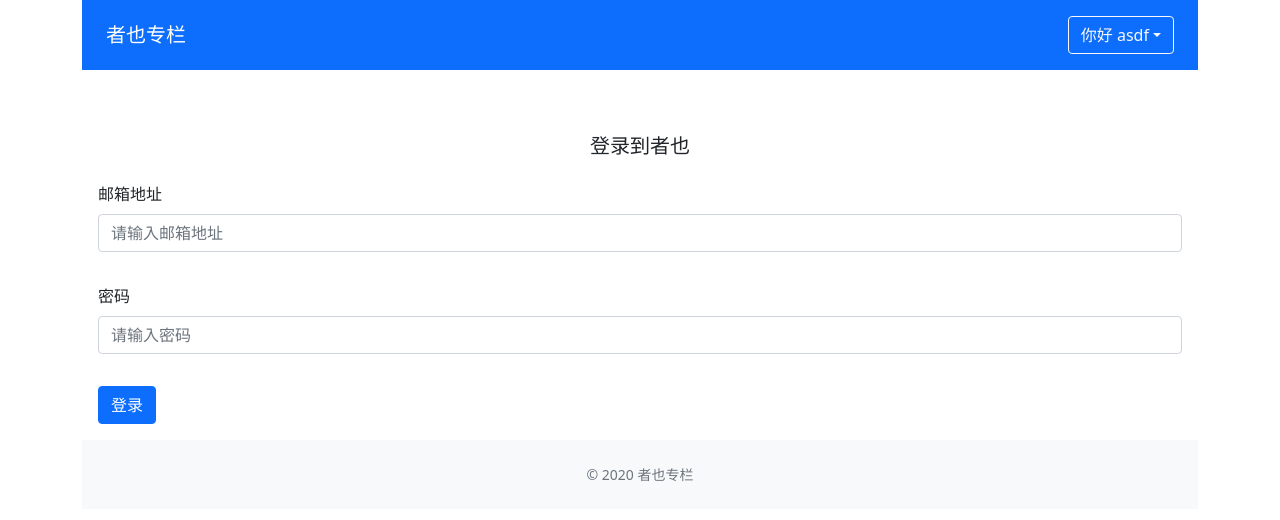
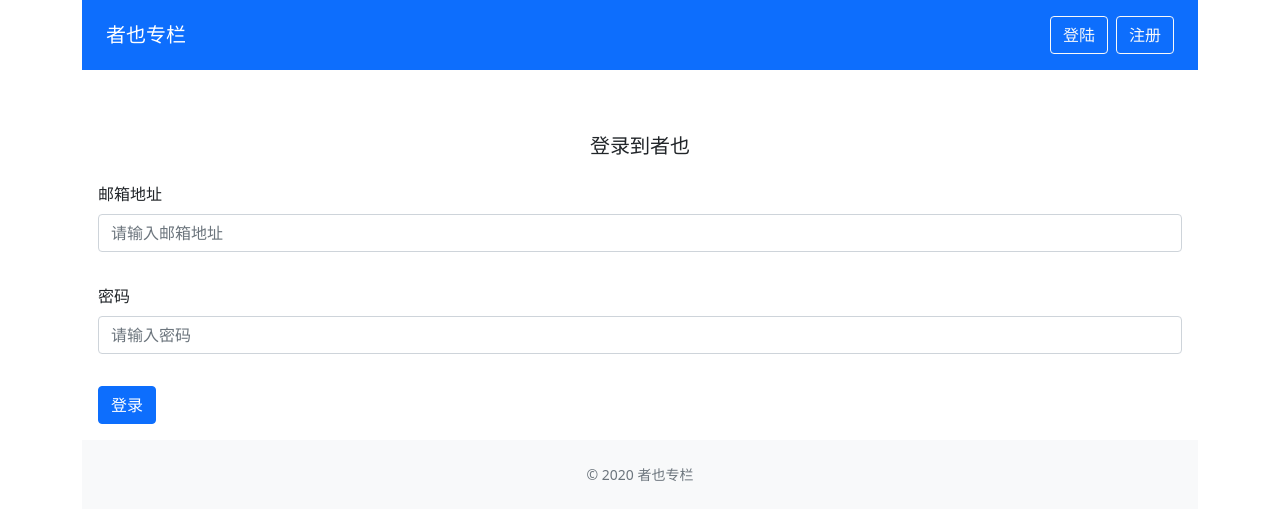
Before and after one commit to ynzy/Vue3_Typescript_zhihu, a Vue app in the folder zheye/: page /login in a window 1280 px wide. Shown: the top 520 px of the page. Built offline with nearby package versions, Linux system fonts and the light colour scheme.

Commit message:
feat(model:all): vuex整合当前应用

```diff
--- a/zheye/package.json
+++ b/zheye/package.json
@@ -11,7 +11,8 @@
     "bootstrap": "^5.0.0-beta1",
     "mitt": "^2.1.0",
     "vue": "^3.0.0",
-    "vue-router": "^4.0.3"
+    "vue-router": "^4.0.3",
+    "vuex": "^4.0.0"
   },
   "devDependencies": {
     "@typescript-eslint/eslint-plugin": "^2.33.0",
--- a/zheye/src/App.vue
+++ b/zheye/src/App.vue
@@ -18,16 +18,16 @@
   </div>
 </template>
 <script lang="ts">
-import { defineComponent } from 'vue'
-import GlobalHeader, { UserProps } from '@/components/GlobalHeader.vue'
-const currentUser: UserProps = {
-  isLogin: true,
-  name: 'asdf'
-}
+import { useStore } from 'vuex'
+import { computed, defineComponent } from 'vue'
+import GlobalHeader from '@/components/GlobalHeader.vue'
+import { GlobalDataProps } from '@/store'
 export default defineComponent({
   name: 'App',
   components: { GlobalHeader },
   setup() {
+    const store = useStore<GlobalDataProps>()
+    const currentUser = computed(() => store.state.user)
     return {
       currentUser
     }
--- a/zheye/src/components/GlobalHeader.vue
+++ b/zheye/src/components/GlobalHeader.vue
@@ -3,12 +3,12 @@
   <nav class="navbar navbar-dark bg-primary justify-content-between mb-4 px-4">
     <a class="navbar-brand" href="#">者也专栏</a>
     <ul v-if="!user.isLogin" class="list-inline mb-0">
-      <li class="list-inline-item"><a href="#" class="btn btn-outline-light my-2">登陆</a></li>
-      <li class="list-inline-item"><a href="#" class="btn btn-outline-light my-2">注册</a></li>
+      <li class="list-inline-item"><router-link to="/login" class="btn btn-outline-light my-2">登陆</router-link></li>
+      <li class="list-inline-item"><router-link to="/signup" class="btn btn-outline-light my-2">注册</router-link></li>
     </ul>
     <ul v-else class="list-inline mb-0">
       <li class="list-inline-item">
-        <Dropdown :title="`你好 ${user.name}`">
+        <Dropdown :title="`你好 ${user.nickName}`">
           <DropdownItem><a href="#" class="dropdown-item">新建文章</a></DropdownItem>
           <DropdownItem :disabled="true"><a href="#" class="dropdown-item">编辑资料</a></DropdownItem>
           <DropdownItem><a href="#" class="dropdown-item">退出登录</a></DropdownItem>
@@ -21,12 +21,7 @@
 import { defineComponent, PropType } from 'vue'
 import Dropdown from './Dropdown.vue'
 import DropdownItem from './DropdownItem.vue'
-
-export interface UserProps {
-  isLogin: boolean
-  name?: string
-  id?: number
-}
+import { UserProps } from '@/store'
 export default defineComponent({
   name: 'GlobalHeader',
   components: {
--- a/zheye/src/main.ts
+++ b/zheye/src/main.ts
@@ -1,8 +1,9 @@
 import { createApp } from 'vue'
 import App from './App.vue'
 import router from './router'
+import store from './store'
 import 'bootstrap/dist/css/bootstrap.min.css'
-
 const app = createApp(App)
 app.use(router)
+app.use(store)
 app.mount('#app')
--- /dev/null
+++ b/zheye/src/store.ts
@@ -0,0 +1,36 @@
+import { createStore, useStore } from 'vuex'
+import { testData, testPosts, ColumnProps, PostProps } from './testData'
+
+export interface ResponseType<P = {}> {
+  code: number
+  msg: string
+  data: P
+}
+export interface UserProps {
+  isLogin: boolean
+  nickName?: string
+  id?: string
+}
+
+export interface GlobalDataProps {
+  columns: ColumnProps[]
+  posts: PostProps[]
+  user: UserProps
+}
+
+const store = createStore<GlobalDataProps>({
+  state: {
+    columns: testData,
+    posts: testPosts,
+    user: {
+      isLogin: false
+    }
+  },
+  mutations: {
+    login(state) {
+      state.user = { ...state.user, isLogin: true, nickName: 'vilsjkl' }
+    }
+  }
+})
+
+export default store
--- a/zheye/src/views/Home.vue
+++ b/zheye/src/views/Home.vue
@@ -24,25 +24,18 @@
 
 <script lang="ts">
 import ColumnList from '@/components/ColumnList.vue'
-import { ColumnProps } from '../testData'
+import { testData } from '../testData'
+import { useStore } from 'vuex'
+import { GlobalDataProps } from '@/store'
+import { computed } from 'vue'
 export default {
   name: 'Home',
   components: {
     ColumnList
   },
   setup() {
-    const list: ColumnProps[] = [
-      {
-        id: 1,
-        title: 'test的专栏',
-        description: '这是test专栏'
-      },
-      {
-        id: 2,
-        title: 'test的专栏',
-        description: '这是test专栏'
-      }
-    ]
+    const store = useStore<GlobalDataProps>()
+    let list = computed(() => store.state.columns)
     return {
       list
     }
--- a/zheye/src/views/Login.vue
+++ b/zheye/src/views/Login.vue
@@ -28,6 +28,7 @@ import { defineComponent, ref } from 'vue'
 import { useRouter } from 'vue-router'
 import ValidateInput, { RulesProp } from '@/components/ValidateInput.vue'
 import ValidateForm from '@/components/ValidateForm.vue'
+import { useStore } from 'vuex'
 
 export default defineComponent({
   name: 'Login',
@@ -36,6 +37,7 @@ export default defineComponent({
     ValidateForm
   },
   setup() {
+    const store = useStore()
     const emailVal = ref('')
     const router = useRouter()
     const emailRules: RulesProp = [
@@ -50,7 +52,8 @@ export default defineComponent({
         email: emailVal.value,
         password: passwordVal.value
       }
-      router.push({ name: 'column', params: { id: 1 } })
+      router.push('/')
+      store.commit('login')
     }
     return {
       emailRules,
```
